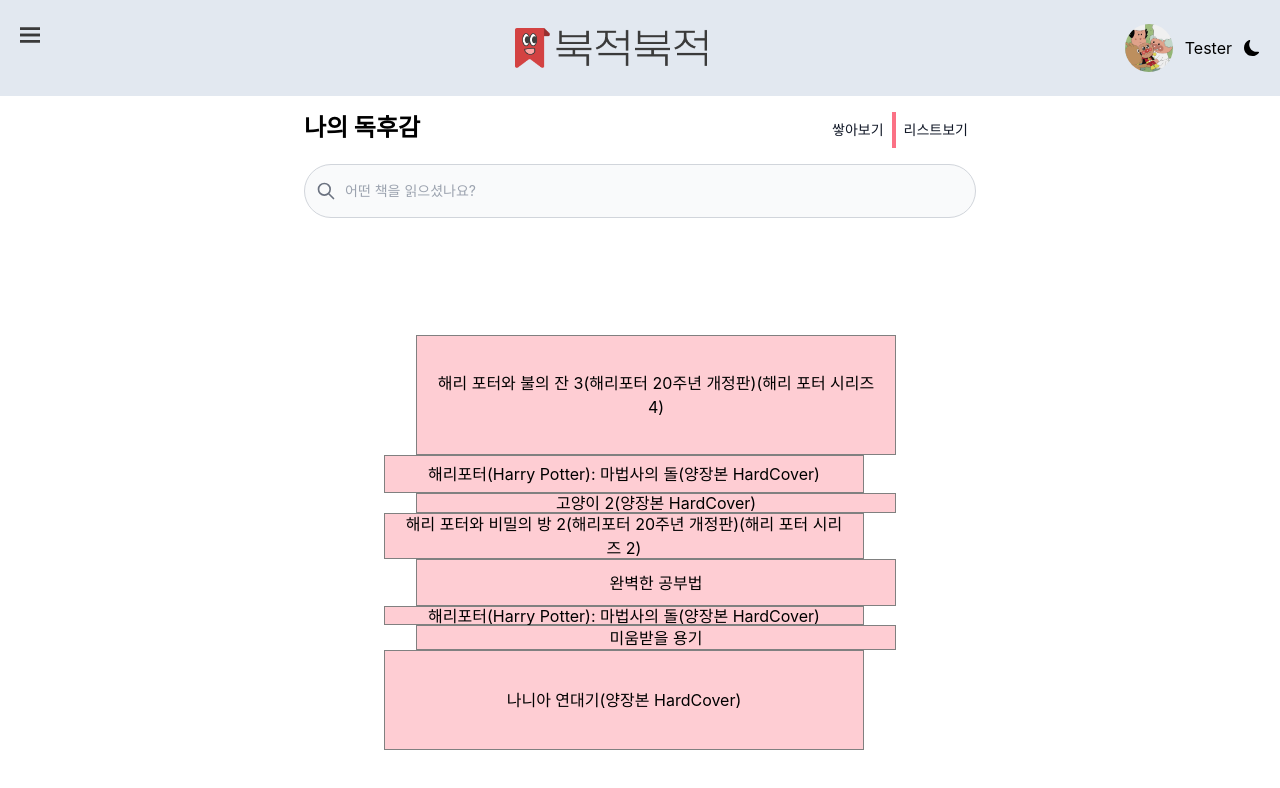
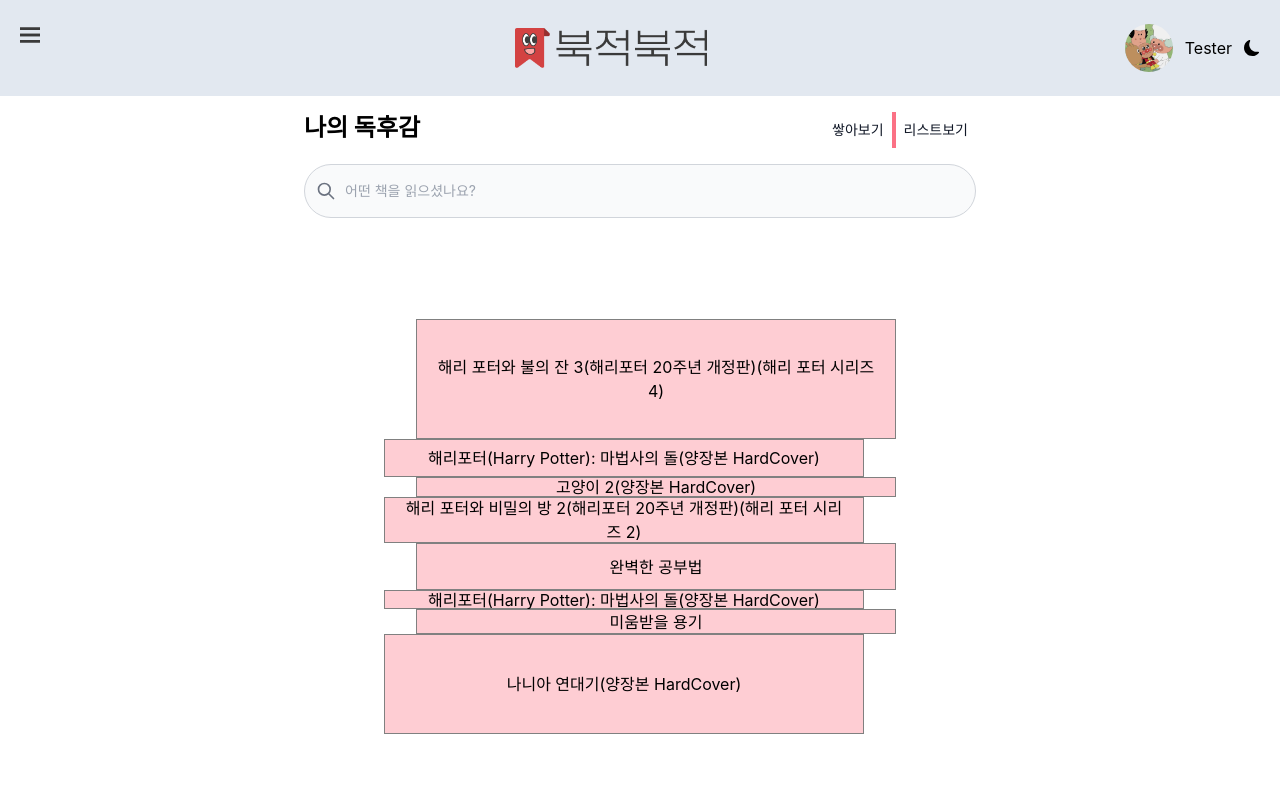
Before and after one commit to woongsnote/bookbook-clone-fe, a React (Create React App) app: page / in a window 1280 px wide. Shown: the top 788 px of the page. Built offline with nearby package versions, Linux system fonts and the light colour scheme; no server answers; data requests are answered from the project's data file.

Commit message:
[Style] 여백 조정

```diff
--- a/src/components/main/ReviewSection.tsx
+++ b/src/components/main/ReviewSection.tsx
@@ -11,7 +11,7 @@ const ReviewSection = ({ towerMode }: { towerMode: boolean }) => {
     dispatch(getReviews());
   }, [dispatch]);
   return (
-    <section className="my-8">
+    <section className="my-4">
       {towerMode ? (
         <BookTower reviews={reviews.data} />
       ) : (
```
